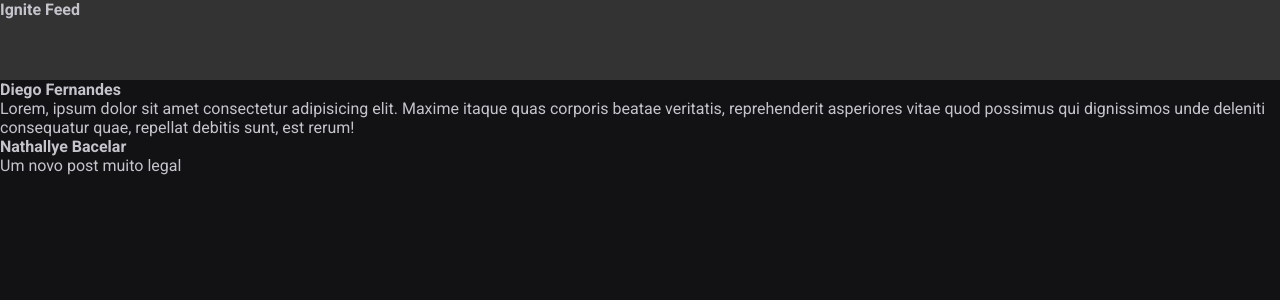
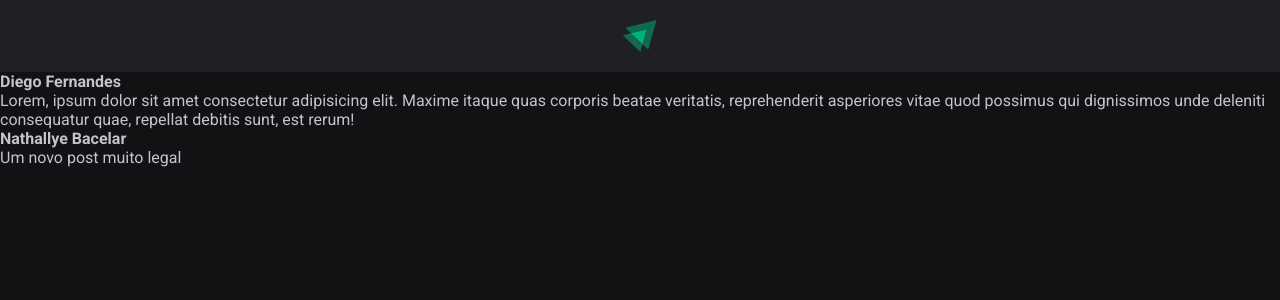
Before and after one commit to nathallye/ignite-feed, a React (Vite) app: page / in a window 1280 px wide. Shown: the top 300 px of the page. Built offline with nearby package versions, Linux system fonts and the light colour scheme.

Commit message:
Alterações no componente Header

```diff
--- a/src/components/Header/Header.jsx
+++ b/src/components/Header/Header.jsx
@@ -1,9 +1,11 @@
 import styles from "./Header.module.css";
+
+import igniteLogo from "../../assets/ignite-logo.svg"
 
 export function Header() {
   return (
     <header className={styles.header}>
-      <strong>Ignite Feed</strong>
+      <img src={igniteLogo} alt="Logotipo do Ignite" />
     </header>
   )
 }
--- a/src/components/Header/Header.module.css
+++ b/src/components/Header/Header.module.css
@@ -1,4 +1,11 @@
 .header {
-  background: #333;
-  height: 80px;
+  background: var(--gray-800);
+  display: flex;
+  justify-content: center;
+
+  padding: 1.25rem 0; /*1rem = 16px -> 0.25rem = 4px -> 1.25rem = 20px*/
 }
+
+.header img {
+  height: 2rem; /*32px*/
+}
```
Also changed, not shown: src/assets/ignite-logo.svg (added), 1 other file (tests, documents, lock files or other folders).
